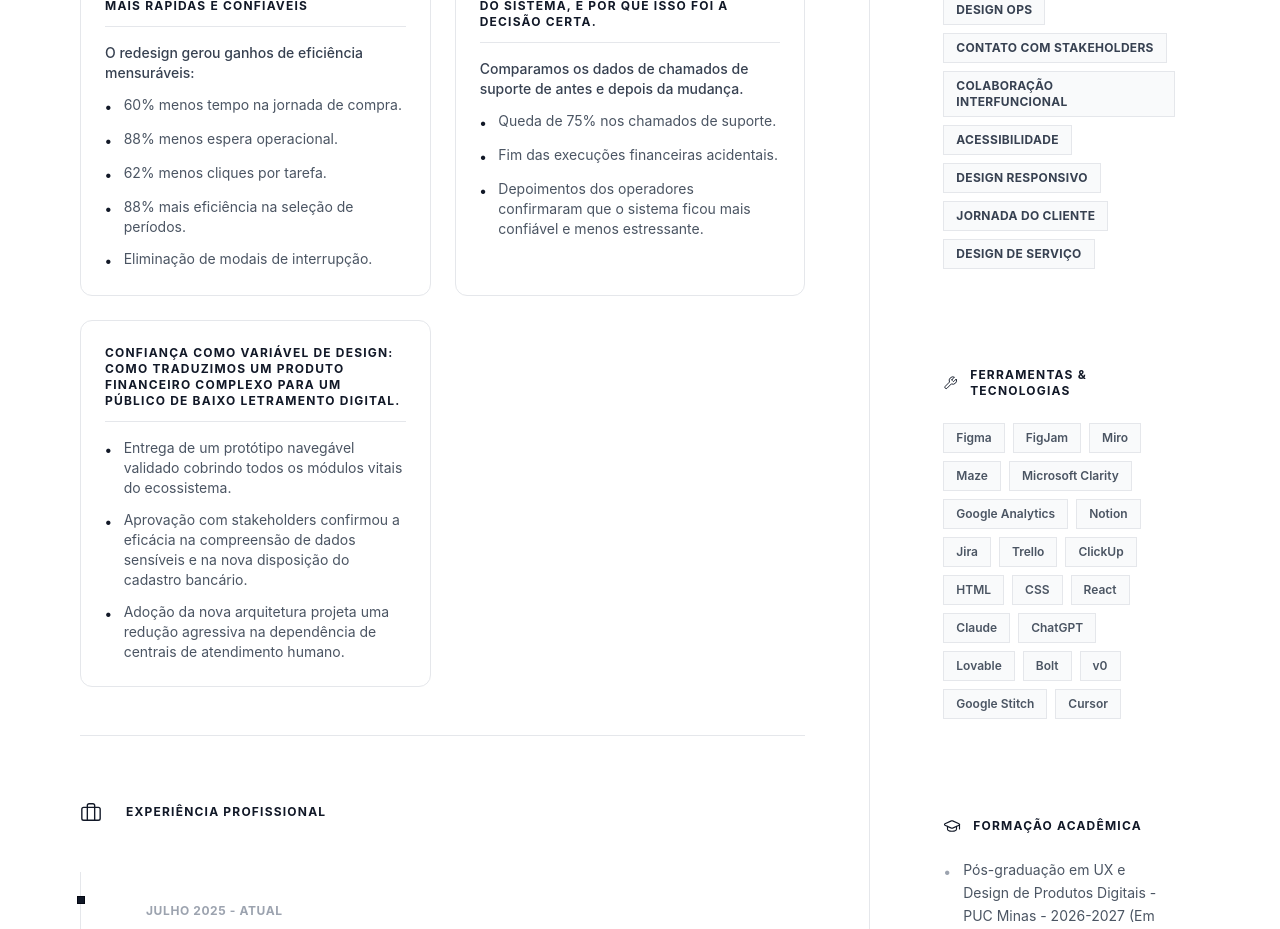
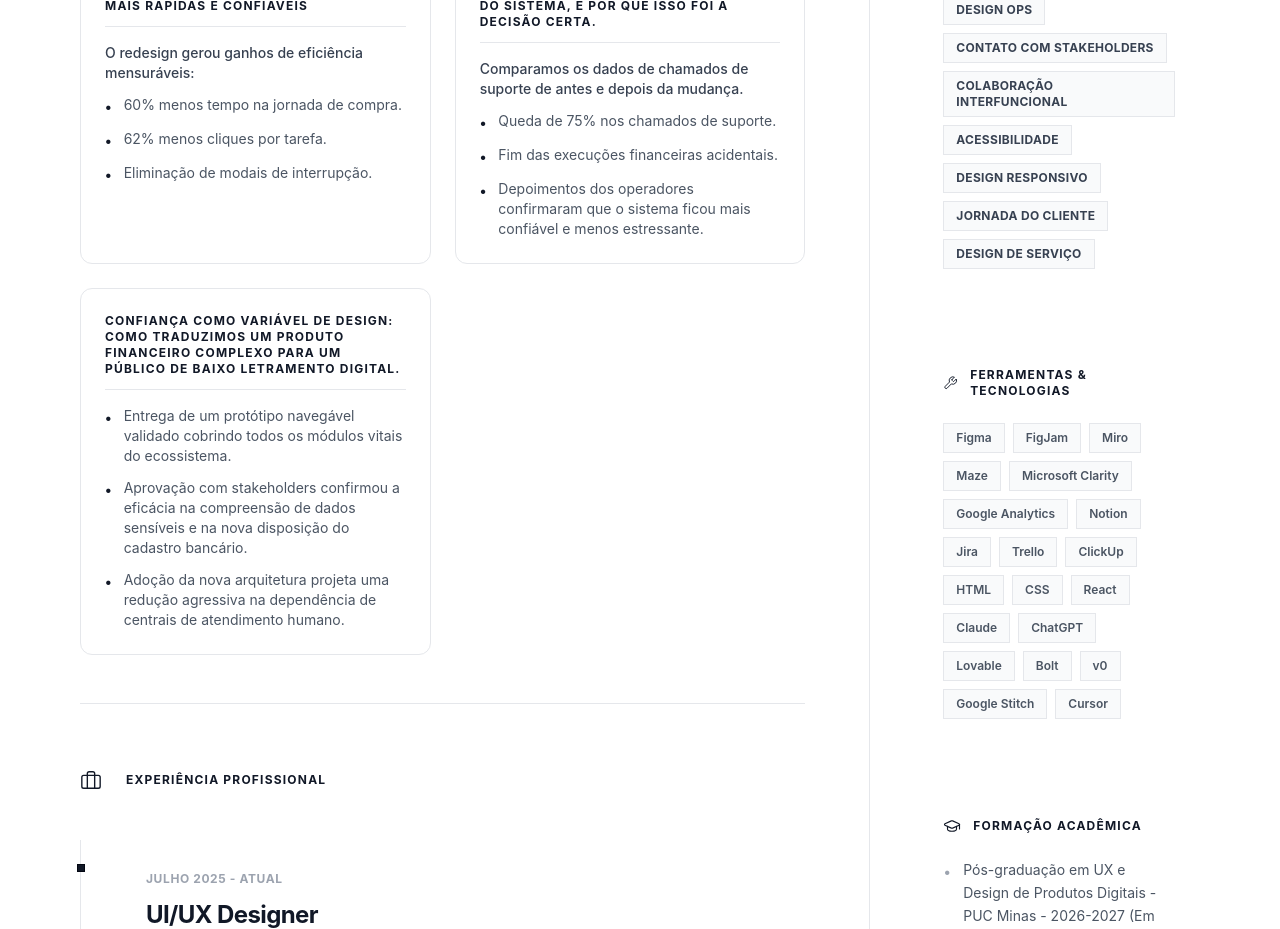
Before and after one commit to GiostriDesignerDeveloper/PROJETO-VSCODE-LET, a React (Vite) app: page /about in a window 1280 px wide. Shown: the part 1120-2049 px from the top of the page. Built offline with nearby package versions, Linux system fonts and the light colour scheme.

Commit message:
CHANGE 68

```diff
--- a/src/data/projects.ts
+++ b/src/data/projects.ts
@@ -57,9 +57,7 @@ Realizamos uma análise profunda do sistema legado, mapeando regras de negócio
 **RESULTADOS**
 O redesign gerou ganhos de eficiência mensuráveis:
 • 60% menos tempo na jornada de compra.
-• 88% menos espera operacional.
 • 62% menos cliques por tarefa.
-• 88% mais eficiência na seleção de períodos.
 • Eliminação de modais de interrupção.
 
 **OUTROS FLUXOS DO PRODUTO**
@@ -77,7 +75,7 @@ Comparação, renegociação e acompanhamento de propostas.
 [IMG:2]
 
 **Cadastro de produtos (SKU)**
-Padronização de código, unidade e classificação fiscal (NCM/EAN) para manter a base de itens consistente
+Padronização de código, unidade e classificação fiscal (NCM/EAN) para manter a base de itens consistente.
 [IMG:3]
 
 
```
